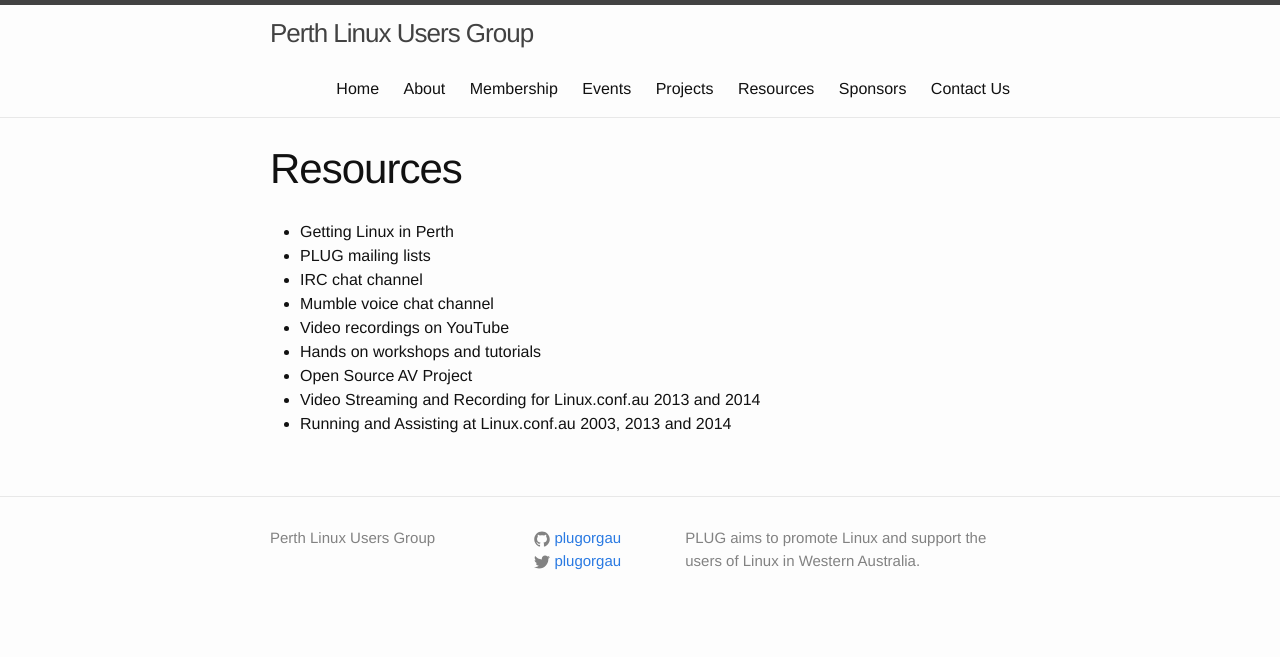
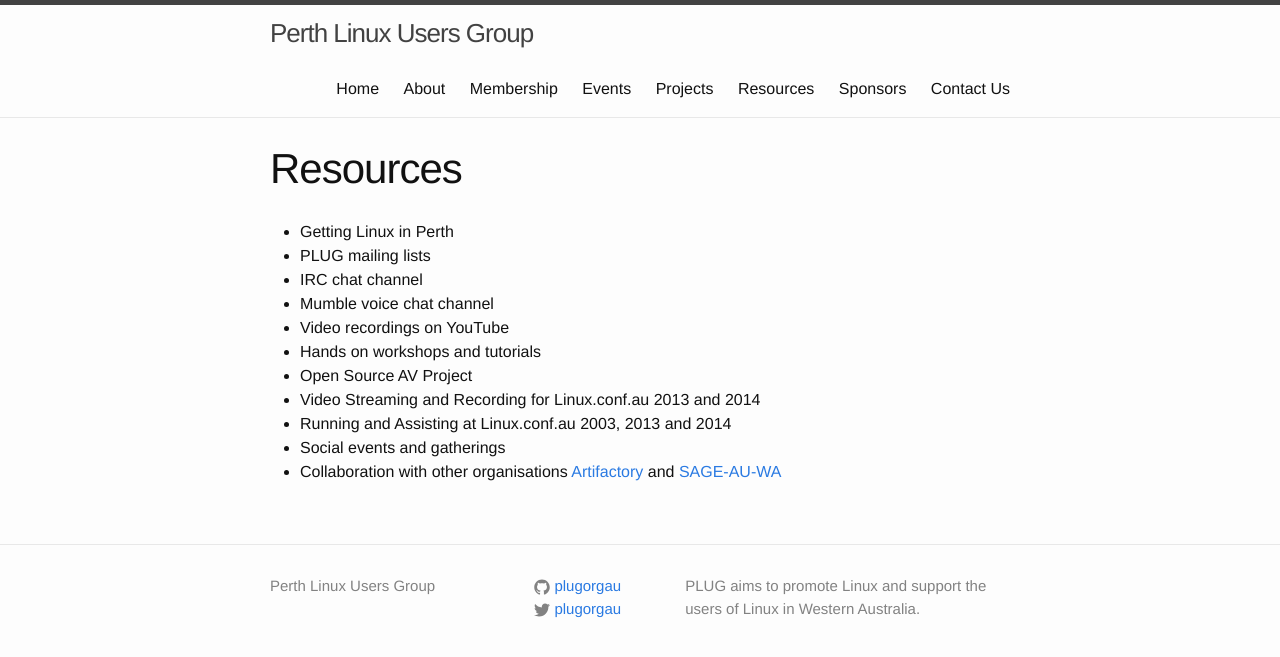
Before and after one commit to plugorgau/plugorgau.github.io, a Jekyll site: the page built from pages/resources/resources.md, in a window 1280 px wide. Shown: the top 657 px of the page. Built offline with Jekyll 4.4.1, drawn with Linux system fonts in a browser that asks for light colours.

Commit message:
Update resources.md

```diff
--- a/pages/resources/resources.md
+++ b/pages/resources/resources.md
@@ -13,3 +13,5 @@ permalink: /resources/
 * Open Source AV Project
 * Video Streaming and Recording for Linux.conf.au 2013 and 2014
 * Running and Assisting at Linux.conf.au 2003, 2013 and 2014
+* Social events and gatherings
+* Collaboration with other organisations [Artifactory](http://artifactory.org.au/) and [SAGE-AU-WA](https://www.meetup.com/SAGE-AU-WA/)
```
